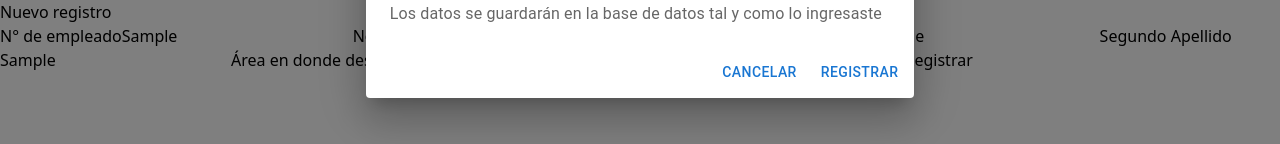
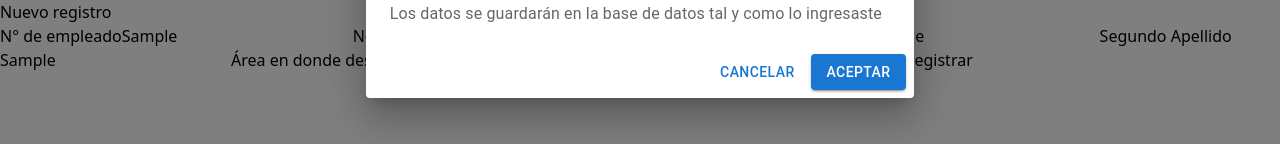
Before and after one commit to sebasdex/passport-front, a React (Vite) app: page /employees in a window 1280 px wide. Both pictures are taken after typing "Sample", "Sample", "Sample", "Sample", "name@example.com" into the empty fields and a click on the button "Registrar". Shown: the part 1400-1544 px from the top of the page. Built offline with nearby package versions, Linux system fonts and the light colour scheme; no server answers.

Commit message:
fix DialogAlert and EmployeeForm

```diff
--- a/src/components/DialogAlert.tsx
+++ b/src/components/DialogAlert.tsx
@@ -14,6 +14,8 @@ interface DialogAlertProps {
   buttonText?: string;
   dialogText?: string;
   dialogQuestion?: string;
+  className?: string;
+  buttonColorText?: "primary" | "secondary" | "error" | "info" | "success" | "warning";
 }
 
 export default function ResponsiveDialog({
@@ -22,11 +24,12 @@ export default function ResponsiveDialog({
   buttonText,
   dialogText,
   dialogQuestion,
+  buttonColorText,
+  className
 }: DialogAlertProps) {
-  const [open, setOpen] = React.useState(false);
   const theme = useTheme();
   const fullScreen = useMediaQuery(theme.breakpoints.down("md"));
-
+  const [open, setOpen] = React.useState(false);
   const handleClickOpen = (event: React.MouseEvent<HTMLButtonElement>) => {
     event.preventDefault();
     setOpen(true);
@@ -36,9 +39,16 @@ export default function ResponsiveDialog({
     setOpen(false);
   };
 
+  const handleConfirmAndClose = () => {
+    if (handleConfirm) {
+      handleConfirm(); // Llama a la función de confirmar
+    }
+    handleClose(); // Llama a la función para cerrar el diálogo
+  };
+
   return (
     <React.Fragment>
-      <button onClick={handleClickOpen}>{iconButton}</button>
+      <button className={className} onClick={handleClickOpen}>{iconButton}</button>
       <Dialog
         fullScreen={fullScreen}
         open={open}
@@ -53,7 +63,8 @@ export default function ResponsiveDialog({
           <Button autoFocus onClick={handleClose}>
             Cancelar
           </Button>
-          <Button onClick={handleConfirm} autoFocus>
+          <Button onClick={handleConfirmAndClose} autoFocus variant="contained" color={buttonColorText}>
+
             {buttonText}
           </Button>
         </DialogActions>
--- a/src/components/dataTable/TableEmployees.tsx
+++ b/src/components/dataTable/TableEmployees.tsx
@@ -147,6 +147,10 @@ export default function StickyHeadTable() {
                         <DialogAlert
                           iconButton={<DeleteIcon className="text-red-500 hover:text-red-700 hover:cursor-pointer" />}
                           handleConfirm={() => deleteEmployee(row.id)}
+                          dialogQuestion="¿Está seguro de eliminar este empleado?"
+                          dialogText="Esta acción no se puede deshacer y eliminará permanentemente el empleado."
+                          buttonText="Eliminar"
+                          buttonColorText="error"
                         />
                       </TableCell>
                     </TableRow>
--- a/src/components/forms/EmployeeForm.tsx
+++ b/src/components/forms/EmployeeForm.tsx
@@ -27,6 +27,7 @@ function EmployeeForm() {
       progress: undefined,
     });
   };
+
   const showError = (error: string) => {
     toast.error(error, {
       position: "top-right",
@@ -74,7 +75,7 @@ function EmployeeForm() {
   const onSubmit: SubmitHandler<EmployeeFormProps> = async (data) => {
     try {
       const response = id
-        ? await fetch(import.meta.env.VITE_HOST + "/api/updateEmployee/" + id, {
+        ? await fetch(`http://localhost:3000/api/updateEmployee/${id}`, {
           method: "PUT",
           headers: {
             "Content-Type": "application/json",
@@ -118,7 +119,7 @@ function EmployeeForm() {
       >
         Nuevo registro
       </button>
-      <form className="flex flex-col gap-4" onSubmit={handleSubmit(onSubmit)}>
+      <form className="flex flex-col gap-4">
         <label htmlFor="employeeNumber" className="text-blue-900 font-semibold">
           N° de empleado
         </label>
@@ -217,14 +218,11 @@ function EmployeeForm() {
           </p>
         )}
 
-        {/* <button className="bg-blue-900 mt-8 text-white rounded-md p-2 text-lg hover:bg-opacity-85 transition-all duration-300">
-          {id ? "Actualizar" : "Registrar"}
-        </button> */}
-
         <ResponsiveDialog
           iconButton={id ? "Actualizar" : "Registrar"}
           handleConfirm={handleSubmit(onSubmit)}
-          buttonText={id ? "Actualizar" : "Registrar"}
+          buttonText={id ? "Actualizar" : "Aceptar"}
+          className="text-white font-semibold bg-blue-900 p-2 rounded-md hover:bg-blue-800 transition-all duration-300"
           dialogText={
             id
               ? "Los datos actualizados se guardarán en la base de datos tal y como lo ingresaste"
```
Lines whose indentation alone changed are shown as unchanged.
